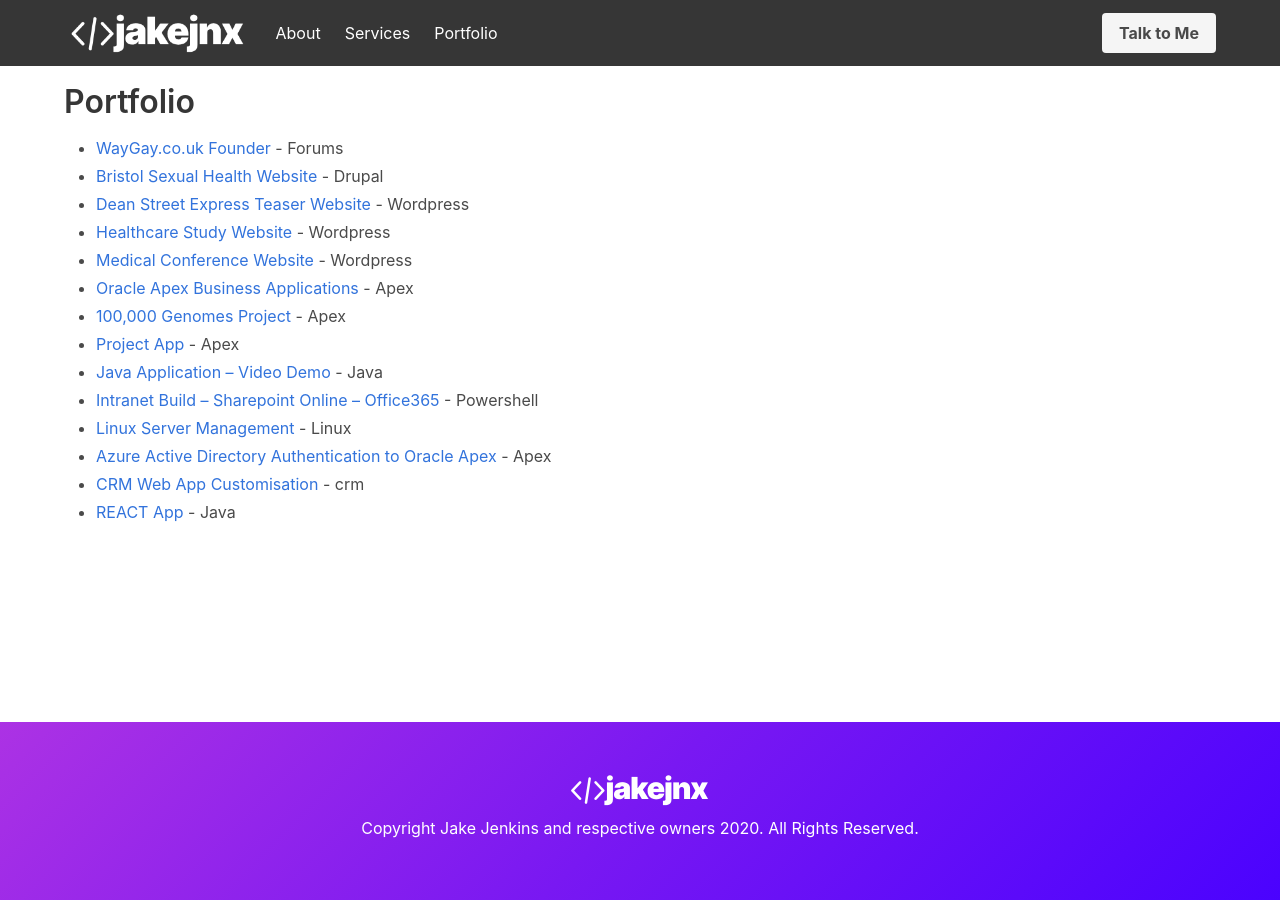
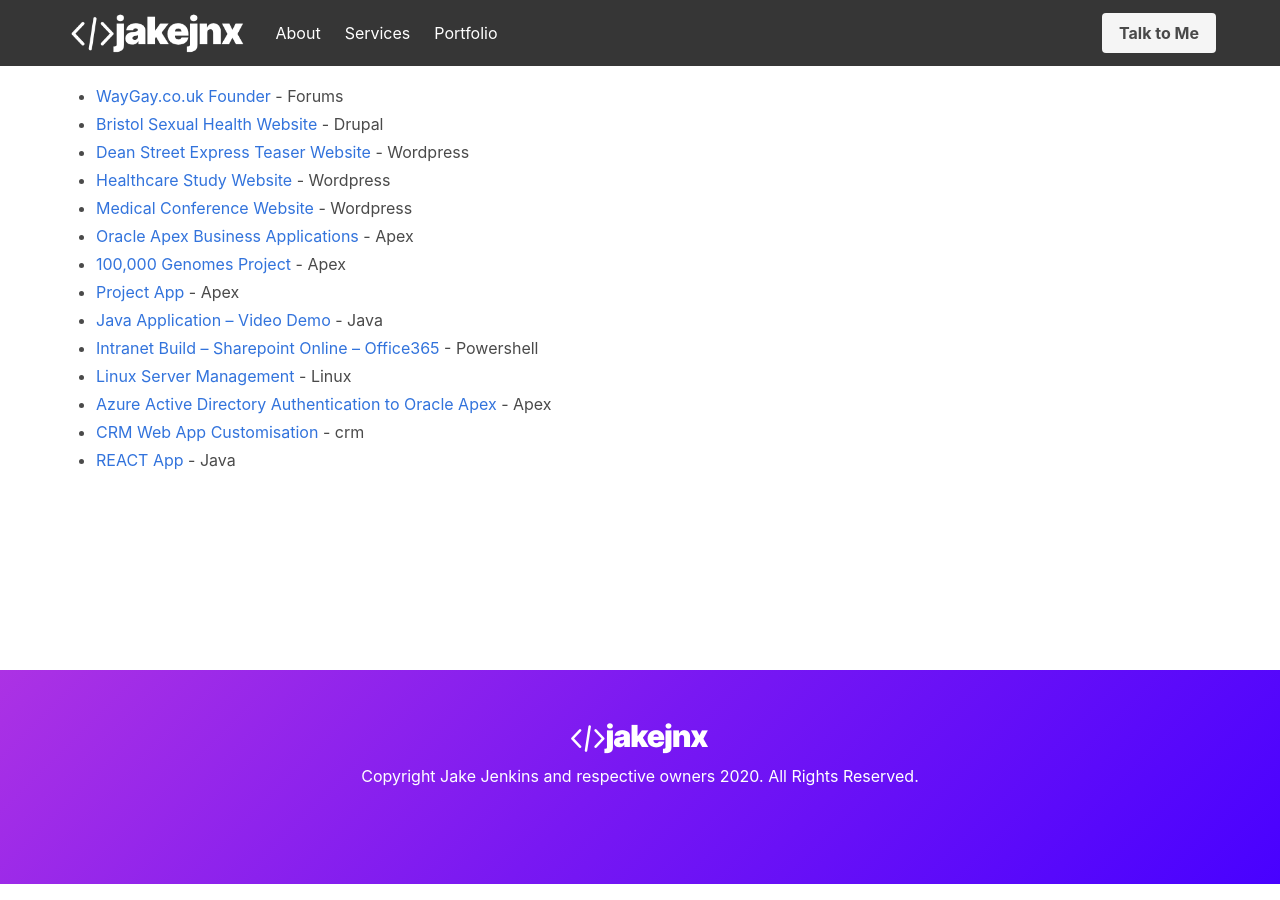
Before and after one commit to jake-jenkins/jjnx-bulma, a Jekyll site: the page built from portfolio.markdown, in a window 1280 px wide and 900 px high. Built offline with Jekyll 4.4.1, drawn with Linux system fonts in a browser that asks for light colours; nearby versions of some CDN libraries; our own code applies the rules of GitHub Pages for plain Markdown files.

Commit message:
Update default.html

```diff
--- a/_layouts/default.html
+++ b/_layouts/default.html
@@ -3,7 +3,7 @@
 
   {%- include head.html -%}
 
-  <body class="has-navbar-fixed-top">
+  <body>
 
     {%- include header.html -%}
   <section class="section" id="main-content">
```
